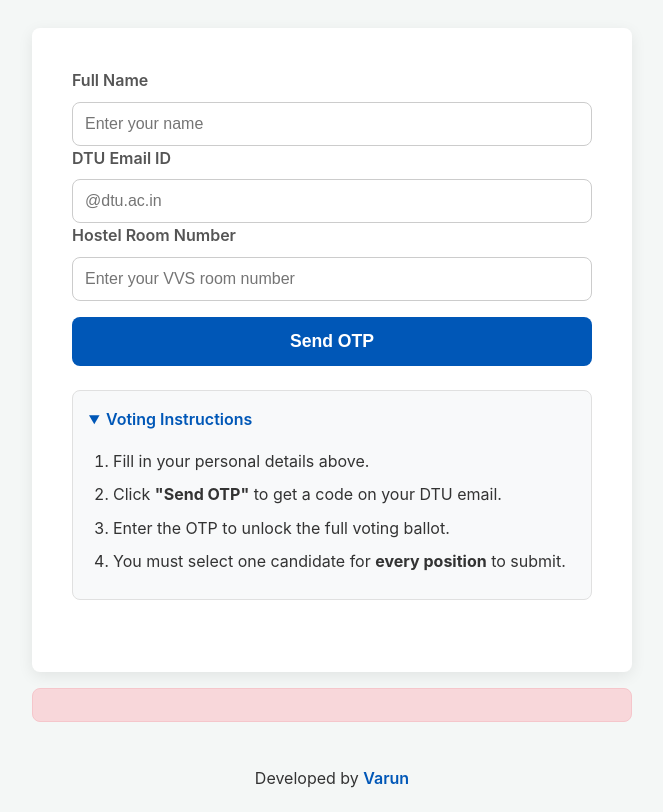
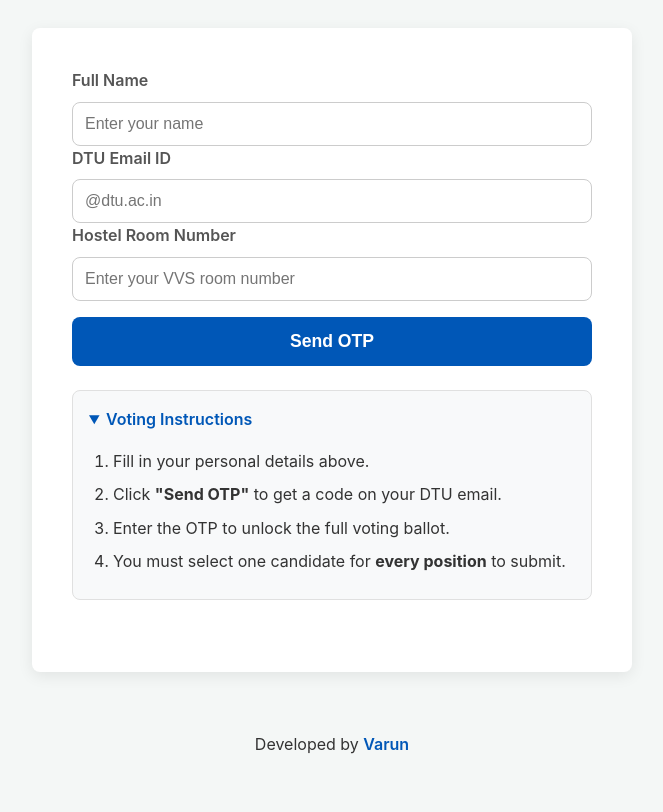
Before and after one commit to CodeWithVarunn/Hostel_Voting, a website: page Frontend/index.html in a window 1280 px wide. Shown: the part 87-899 px from the top of the page, without its empty margins (308-971 px from the left). After the commit the page ends 865 px from the top, so only its background shows below. Drawn offline with Linux system fonts and the light colour scheme.

Commit message:
CSS changes

```diff
--- a/Frontend/style.css
+++ b/Frontend/style.css
@@ -43,8 +43,8 @@ header h1 {
 main.main-content {
     flex: 1;
     display: flex;
-    flex-direction: column; /* This stacks the form and feedback vertically */
-    align-items: center;   /* This centers them horizontally */
+    flex-direction: column;
+    align-items: center;
     padding: 1.5rem;
 }
 
@@ -156,19 +156,26 @@ select {
     margin-bottom: 0.5rem;
 }
 
-/* Feedback Message */
+/* --- CHANGED SECTION --- */
+/* Feedback Message Styling */
 #feedback {
     width: 100%;
-    max-width: 600px; /* Match the form width */
+    max-width: 600px;
     text-align: center;
     margin-top: 1rem;
+    font-weight: bold;
+    border-radius: var(--border-radius);
+    transition: all 0.3s ease; /* For smooth appearance */
+}
+
+/* This style only applies when the #feedback div is NOT empty */
+#feedback:not(:empty) {
     padding: 1rem;
-    font-weight: bold;
     color: #d93025;
-    background-color: #f8d7da; /* Light red background for errors */
+    background-color: #f8d7da;
     border: 1px solid #f5c6cb;
-    border-radius: var(--border-radius);
 }
+/* --- END CHANGED SECTION --- */
 
 hr {
     border: 0;
```
